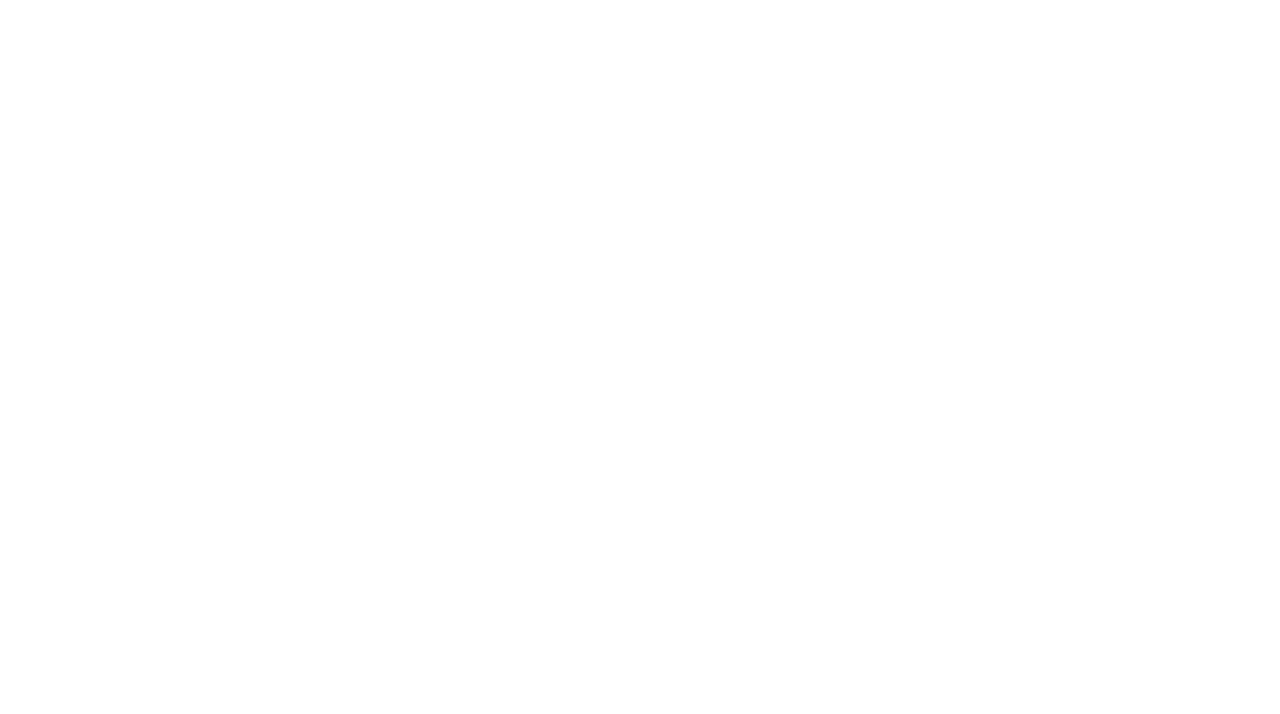
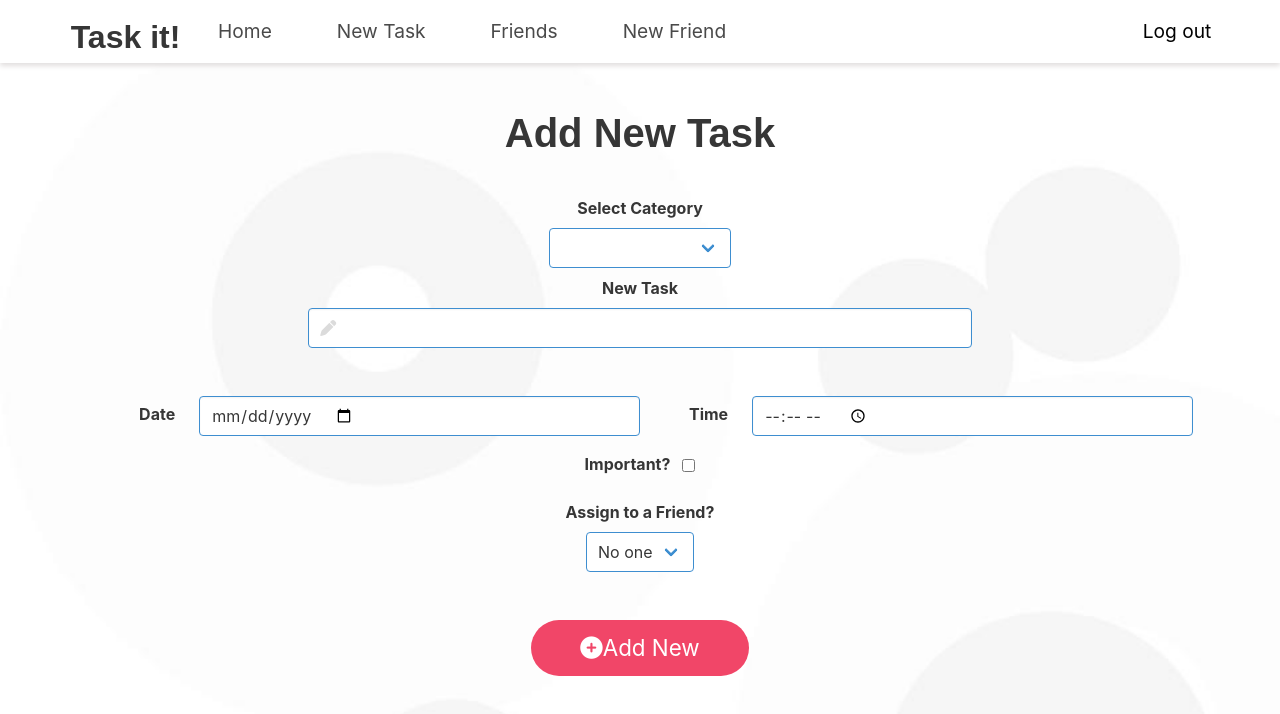
Before and after one commit to johnnyfco3/TaskProject, a Vue app in the folder client/: page /add-tasks/1/1 in a window 1280 px wide. Before the commit this address had no page. Shown: the top 714 px of the page. Built offline with nearby package versions, Linux system fonts and the light colour scheme.

Commit message:
adding adjustments to add and edit files

```diff
--- a/client/src/components/FriendsList.vue
+++ b/client/src/components/FriendsList.vue
@@ -2,18 +2,30 @@
 import { RouterLink } from 'vue-router';
 import session from '../models/session';
 import { list } from '../models/users'
+import router from '../router';
 
-const friends = list.find(u => u.id === session.user?.id)
+const user = list.find(u => u.id === session.user?.id)
 
-  function remove(index:number){
-    friends?.friends.splice(index, index)
-  }
+function remove(index:number){
+  user?.friends.splice(index, index)
+}
+
+const info = {
+  uEmail: "",
+  assign: false
+}
+
+function assignTo(email:string){
+  info.uEmail = email
+  info.assign = true
+  router.push(`/add-tasks/${info.assign}/${info.uEmail}`)
+}
 
 </script>
 
 <template>
 <div class="list">
-  <div class="friend" v-for="(friend,i) in friends?.friends" v-bind:key="i">
+  <div class="friend" v-for="(friend,i) in user?.friends" v-bind:key="i">
     <div class="card">
         <div class="card-content">
         <div class="content is-flex is-justify-content-space-between">
@@ -22,7 +34,7 @@ const friends = list.find(u => u.id === session.user?.id)
                     <p class="subtitle">{{friend}}</p>
                 </div>
                 <div class="icons is-flex">
-                    <router-link to="/add-tasks"><i class="fa-solid fa-plus"></i></router-link>
+                    <a href="#"><i class="fa-solid fa-plus" @click="assignTo(friend)"></i></a>
                     <a href="#"><i class="fa-solid fa-trash-can" @click="remove(i)"></i></a>
                 </div>
         </div>
--- a/client/src/components/Homebar.vue
+++ b/client/src/components/Homebar.vue
@@ -31,7 +31,7 @@ import { Logout } from '../models/session';
                 Home
                 </router-link>
 
-                <router-link to="/add-tasks" class="navbar-item">
+                <router-link to="/add-tasks/false/null" class="navbar-item">
                 New Task
                 </router-link>
 
--- a/client/src/pages/AddTask.vue
+++ b/client/src/pages/AddTask.vue
@@ -1,10 +1,21 @@
 <script setup lang="ts">
-import { reactive } from 'vue';
+import { reactive, defineProps } from 'vue';
 import Homebar from '../components/Homebar.vue';
 import session from '../models/session';
 import { tList } from '../models/tasks';
 import { list } from '../models/users';
 import router from '../router';
+
+const props = defineProps({
+  assign: String,
+  email: String
+})
+
+let user:any;
+
+if(props.assign === "true"){
+  user = list.find(u => u.email === props.email)
+}
 
   const newTask = reactive({
             name: "",
@@ -16,13 +27,13 @@ import router from '../router';
   })
 
   function getUser(email:String){
-    const user = list.find(u => u.email === email)
+    const getUser = list.find(u => u.email === email)
 
-    if(user){
-      return user.id
+    if(getUser){
+      return getUser.id
     }
     else{
-      throw {message: 'Could not find user in add task'}
+      throw {message: 'Could not find user in getUser'}
     }
   }
 
@@ -42,7 +53,6 @@ import router from '../router';
               }
           )
           router.push('/overview')
-          console.log(tList)
       }
   }
 
@@ -113,7 +123,10 @@ import router from '../router';
                         <label class="label pt-4">Assign to a Friend?</label>
                         <div class="control is-expanded">
                             <div class="select is-info select-section is-normal">
-                                <select required v-model="newTask.assignTo">
+                              <select disabled v-model="newTask.assignTo" v-if="props.assign === 'true'">
+                                  <option>{{user.email}}</option>
+                                </select>
+                                <select required v-model="newTask.assignTo" v-else>
                                   <option v-for="(friend,i) in session.user?.friends" :key="i">{{friend}}</option>
                                   <option :value="null">No one</option>
                                 </select>
--- a/client/src/pages/EditTasks.vue
+++ b/client/src/pages/EditTasks.vue
@@ -53,7 +53,8 @@ import router from '../router';
                     <label class="label pt-4">Select Category</label>
                     <div class="control">
                         <div class="select is-info select-section is-normal">
-                            <select v-model="editTask.category" :placeholder="task.category">
+                            <select v-model="editTask.category">
+                            <option disabled>{{task.category}}</option>
                             <option>Schedule Plan</option>
                             <option>Personal Errands</option>
                             <option>Work Projects</option>
@@ -78,7 +79,7 @@ import router from '../router';
                         <div class="field-body">
                             <div class="field">
                                 <p class="control is-expanded">
-                                <input class="input is-info" type="date" v-model="editTask.date" :placeholder="task.category">
+                                <input class="input is-info" type="date" v-model="editTask.date">
                                 </p>
                             </div>
                         </div>
@@ -88,7 +89,7 @@ import router from '../router';
                         <div class="field-body">
                             <div class="field">
                               <p class="control is-expanded">
-                                <input class="input is-info" type="time" v-model="editTask.time" :placeholder="task.time">
+                                <input class="input is-info" type="time" v-model="editTask.time">
                               </p>
                             </div>
                         </div>
@@ -98,7 +99,7 @@ import router from '../router';
                             <div class="field">
                               <p class="control is-flex is-justify-content-center is-align-items-center">
                                 <label class="label pr-3 pt-1" for="important">Completed?</label>
-                                <input class="is-info" type="checkbox" v-model="editTask.completed" :checked="task.completed">
+                                <input class="is-info" type="checkbox" v-model="editTask.completed">
                               </p>
                             </div>
                         </div>
@@ -106,7 +107,7 @@ import router from '../router';
                             <div class="field">
                               <p class="control is-flex is-justify-content-center is-align-items-center">
                                 <label class="label pr-3 pt-1" for="important">Important?</label>
-                                <input class="is-info" type="checkbox" v-model="editTask.important" :checked="task.important">
+                                <input class="is-info" type="checkbox" v-model="editTask.important">
                               </p>
                             </div>
                         </div>
@@ -120,8 +121,8 @@ import router from '../router';
                             </div>
                         </div>
 
-                    <div class="center pt-6">
-                        <button class="button is-danger pr-6 pl-6 pt-3 pb-3"><i class="fas fa-plus-circle" aria-hidden="true"></i> Add New</button>
+                    <div class="center pt-6 pb-5">
+                        <button class="button is-danger pr-6 pl-6 pt-3 pb-3">Submit Changes</button>
                     </div>
                 </form>
             </div>
@@ -134,7 +135,6 @@ import router from '../router';
 #edit-task {
   background-image: url("../assets/images/slider-right-dec.jpg");
   background-size: cover;
-  height: 100vh;
 }
 .container .title{
   font-size: 2.5rem;
--- a/client/src/pages/Overview.vue
+++ b/client/src/pages/Overview.vue
@@ -5,8 +5,23 @@ import { cList } from '../models/categories';
 import session from '../models/session';
 import Homebar from '../components/Homebar.vue';
 import Categories from '../components/Categories.vue';
+import { tList } from '../models/tasks';
 
   const today = ref(new Date().toLocaleDateString('en-us', { weekday:"long", month:"long", day:"numeric"}));
+
+  const total = {
+    createdTasks: 0,
+    completedTasks: 0
+  }
+  tList.map(t => {
+    if(t.userID === session.user?.id){
+      total.createdTasks++
+    }
+    if(t.userID === session.user?.id && t.completed){
+      total.completedTasks++
+    }
+    return total
+  })
 
 </script>
 
@@ -27,13 +42,13 @@ import Categories from '../components/Categories.vue';
                 <div class="level-item has-text-centered">
                 <div>
                     <p class="heading">Created Tasks</p>
-                    <p class="title">57</p>
+                    <p class="title">{{total.createdTasks}}</p>
                 </div>
                 </div>
                 <div class="level-item has-text-centered">
                 <div>
                     <p class="heading">Completed Tasks</p>
-                    <p class="title">35</p>
+                    <p class="title">{{total.completedTasks}}</p>
                 </div>
                 </div>
             </nav>
--- a/client/src/router/index.ts
+++ b/client/src/router/index.ts
@@ -16,7 +16,7 @@ const routes: RouteRecordRaw[] = [
     { path: '/overview', component: Overview },
     { path: '/tasks/:category', component: Tasks, props: true },
     { path: '/friends', component: Friends },
-    { path: '/add-tasks', component: AddTask },
+    { path: '/add-tasks/:assign/:email', component: AddTask, props: true },
     { path: '/add-friends', component: AddFriends },
     { path: '/add-category', component: AddCategory },
     { path: '/edit-task/:id', component: EditTasks, props: true }
```
